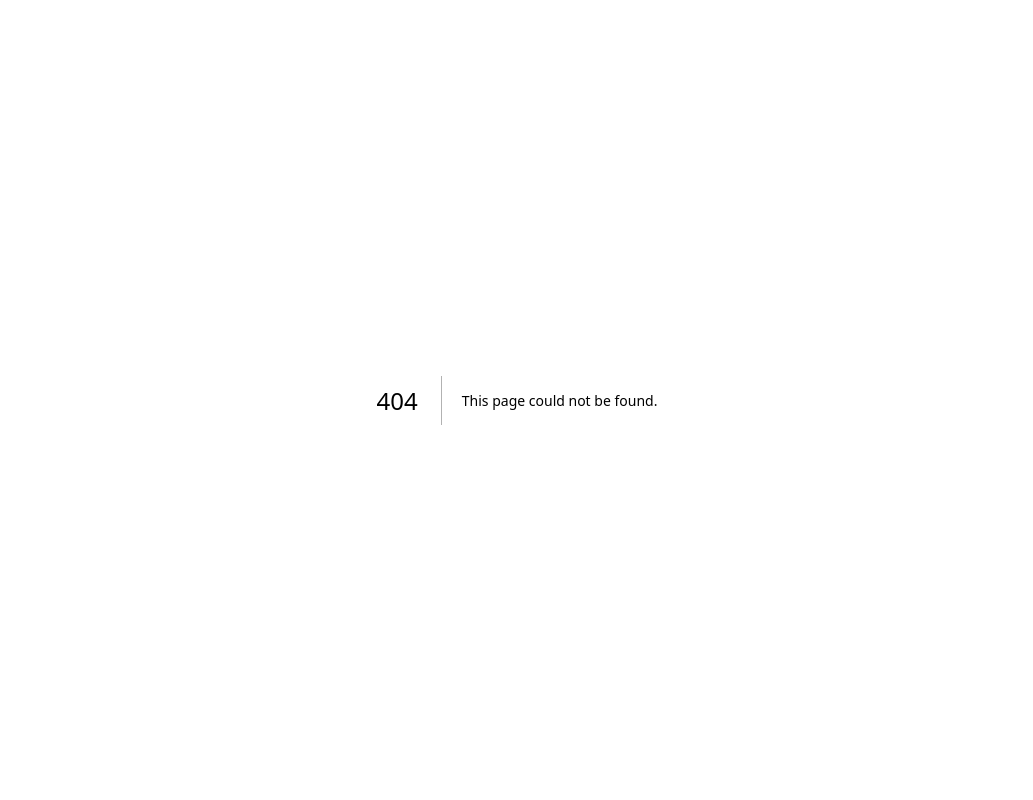
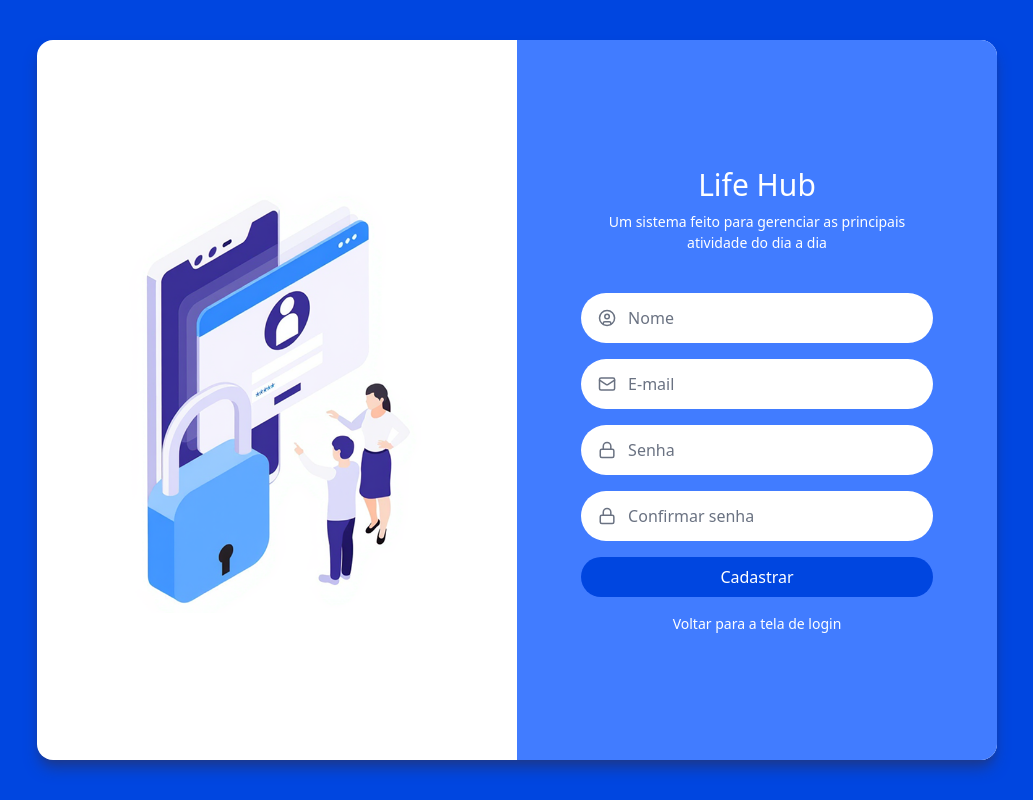
Before and after one commit to EduardoAlmeida10/lifehub, a Next.js app in the folder frontend-lifehub/: page /register in a window 1280 px wide. Before the commit this address had no page. Shown: the whole page, without its empty margins (123-1156 px from the left). Built offline with nearby package versions, Linux system fonts and the light colour scheme; no server answers.

Commit message:
feat: user registration page

```diff
--- /dev/null
+++ b/frontend-lifehub/app/register/page.tsx
@@ -0,0 +1,111 @@
+"use client";
+
+import { Button } from "@/components/Button/Button";
+import { Input } from "@/components/Input/Input";
+import Image from "next/image";
+import imgLogin from "@/assets/images/imgLogin.png";
+import { useRouter } from "next/navigation";
+import { useState } from "react";
+import { useRegister } from "@/hooks/users/useRegister";
+
+export default function Register() {
+  const router = useRouter();
+  const [name, setName] = useState("");
+  const [email, setEmail] = useState("");
+  const [password, setPassword] = useState("");
+  const [confirmPassword, setConfirmPassword] = useState("");
+  const [error, setError] = useState("");
+
+  const { register, loading, error: errorUser } = useRegister();
+
+  async function handleSubmit(e: React.FormEvent<HTMLFormElement>) {
+    e.preventDefault();
+    if (
+      !name.trim() ||
+      !email.trim() ||
+      !password.trim() ||
+      !confirmPassword.trim()
+    ) {
+      setError("Todos os campos devem ser preenchidos");
+      return;
+    }
+    if (password !== confirmPassword) {
+      setError("As senhas precisam ser iguais");
+      return;
+    }
+
+    const user = {
+      name: name,
+      email: email,
+      password: password,
+      confirmPassword: confirmPassword,
+    };
+
+    await register(user);
+
+    setError("");
+    console.log(user);
+    router.push("/");
+  }
+
+  return (
+    <div>
+      <div className="flex justify-center items-center bg-primary h-screen">
+        <div className="flex h-9/10 w-9/12 bg-white rounded-2xl shadow-lg shadow-blue-900">
+          <div className="flex justify-center items-center w-1/2">
+            <Image src={imgLogin} alt="" width={300} height={300} priority />
+          </div>
+          <div className="flex flex-col justify-center items-center bg-secondary w-1/2 h-full rounded-e-2xl text-white px-16">
+            <div className="flex flex-col gap-2 items-center mb-10">
+              <h1 className="text-3xl">Life Hub</h1>
+              <p className="text-[14px] text-center">
+                Um sistema feito para gerenciar as principais atividade do dia a
+                dia
+              </p>
+            </div>
+            <form
+              className="flex flex-col gap-4 w-full"
+              onSubmit={handleSubmit}
+            >
+              <Input
+                icon="user"
+                type="text"
+                placeholder="Nome"
+                onChange={(e) => setName(e.target.value)}
+              />
+              <Input
+                icon="email"
+                type="email"
+                placeholder="E-mail"
+                onChange={(e) => setEmail(e.target.value)}
+              />
+              <Input
+                icon="password"
+                type="password"
+                placeholder="Senha"
+                onChange={(e) => setPassword(e.target.value)}
+              />
+              <Input
+                icon="password"
+                type="password"
+                placeholder="Confirmar senha"
+                onChange={(e) => setConfirmPassword(e.target.value)}
+              />
+              {error && <p className="text-red-600">{error}</p>}
+              {errorUser && <p className="text-red-600">{errorUser}</p>}
+              <Button variant="primary" disabled={loading}>
+                {loading ? "Cadastrando..." : "Cadastrar"}
+              </Button>
+            </form>
+            <p
+              className="text-[14px] mt-4 cursor-pointer"
+              onClick={() => router.push("/")}
+            >
+              Voltar para a tela de login
+            </p>
+          </div>
+        </div>
+      </div>
+    </div>
+  );
+}
```
